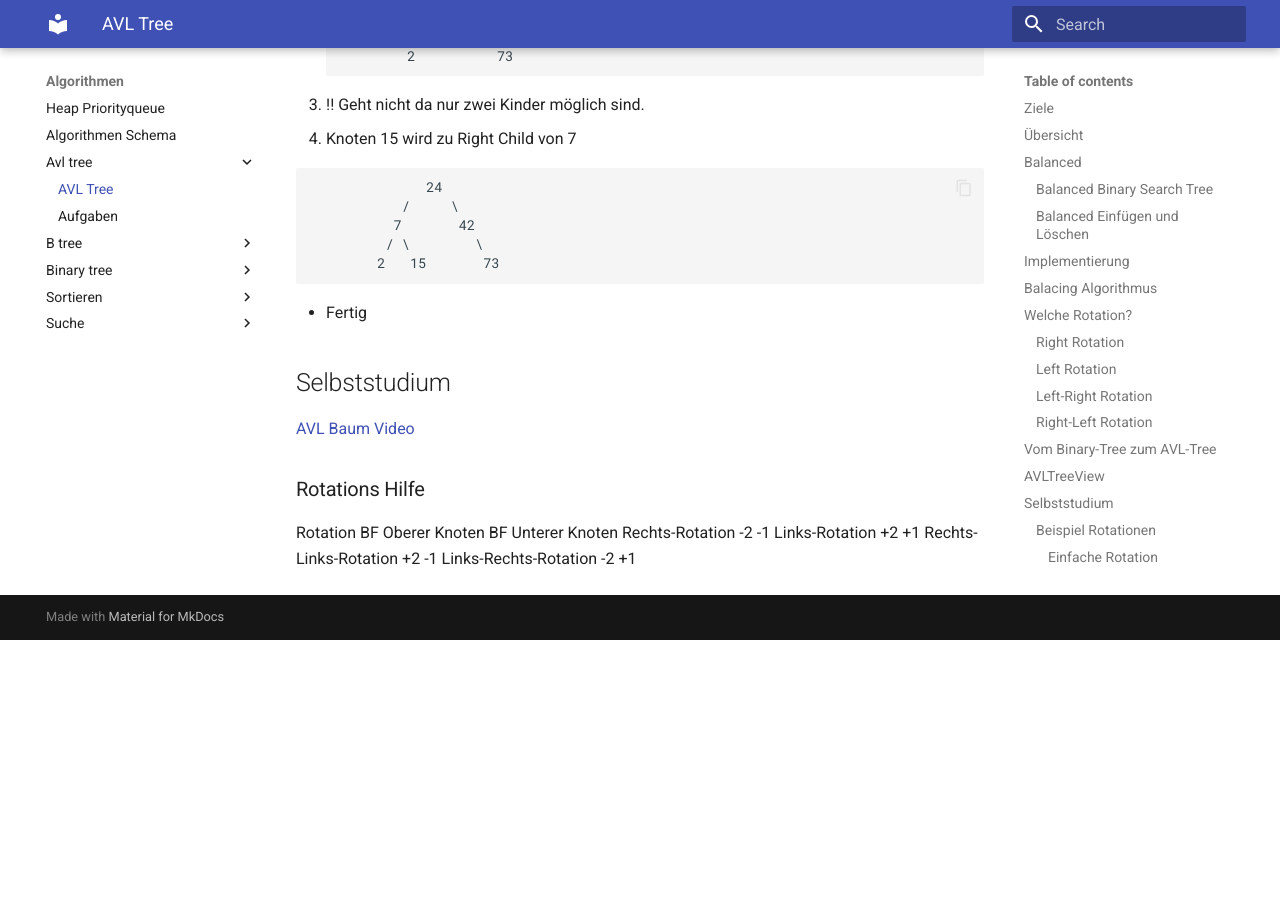
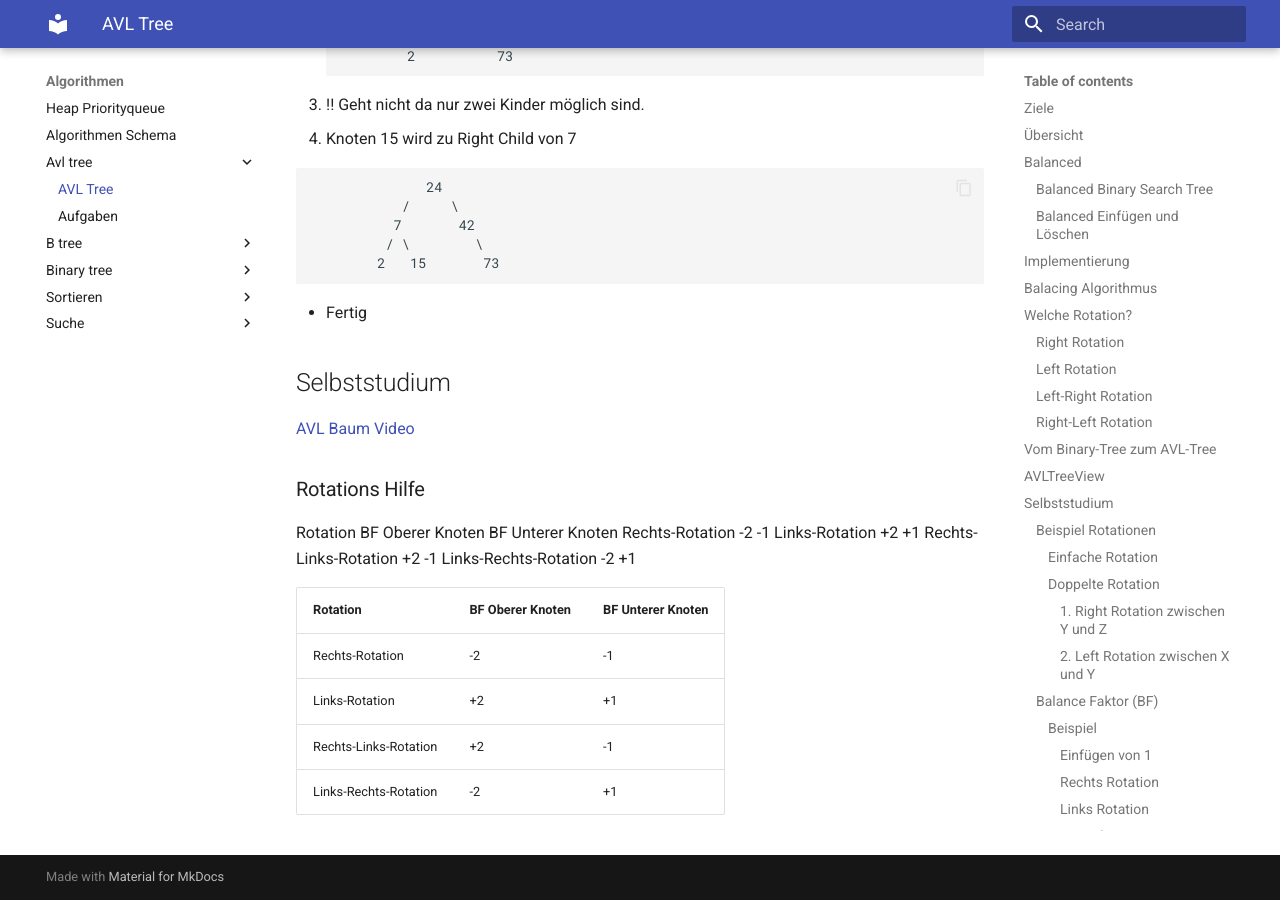
Before and after one commit to tsolenthaler/zbwAlgDs, an MkDocs documentation site: the page built from docs/algorithmen/avl-tree/avl-tree.md, in a window 1280 px wide and 900 px high, scrolled down 13864 px. Built offline with MkDocs 1.6.1 and Material for MkDocs 9.7.7, drawn with Linux system fonts in a browser that asks for light colours; before the commit the page ends 14504 px from its top, so only the background shows below that.

Commit message:
Update AVL tree documentation to include a formatted rotation assistance table

```diff
--- a/docs/algorithmen/avl-tree/avl-tree.md
+++ b/docs/algorithmen/avl-tree/avl-tree.md
@@ -528,3 +528,10 @@
 Links-Rotation 	+2 	+1
 Rechts-Links-Rotation 	+2 	-1
 Links-Rechts-Rotation 	-2 	+1
+
+| Rotation                  |  BF Oberer Knoten      | BF Unterer Knoten   |
+| -------                   | ----- | ---  |
+| Rechts-Rotation           | -2    | -1   |
+| Links-Rotation            | +2    | +1   |
+| Rechts-Links-Rotation     | +2    | -1   |
+| Links-Rechts-Rotation     | -2    | +1   |
```
